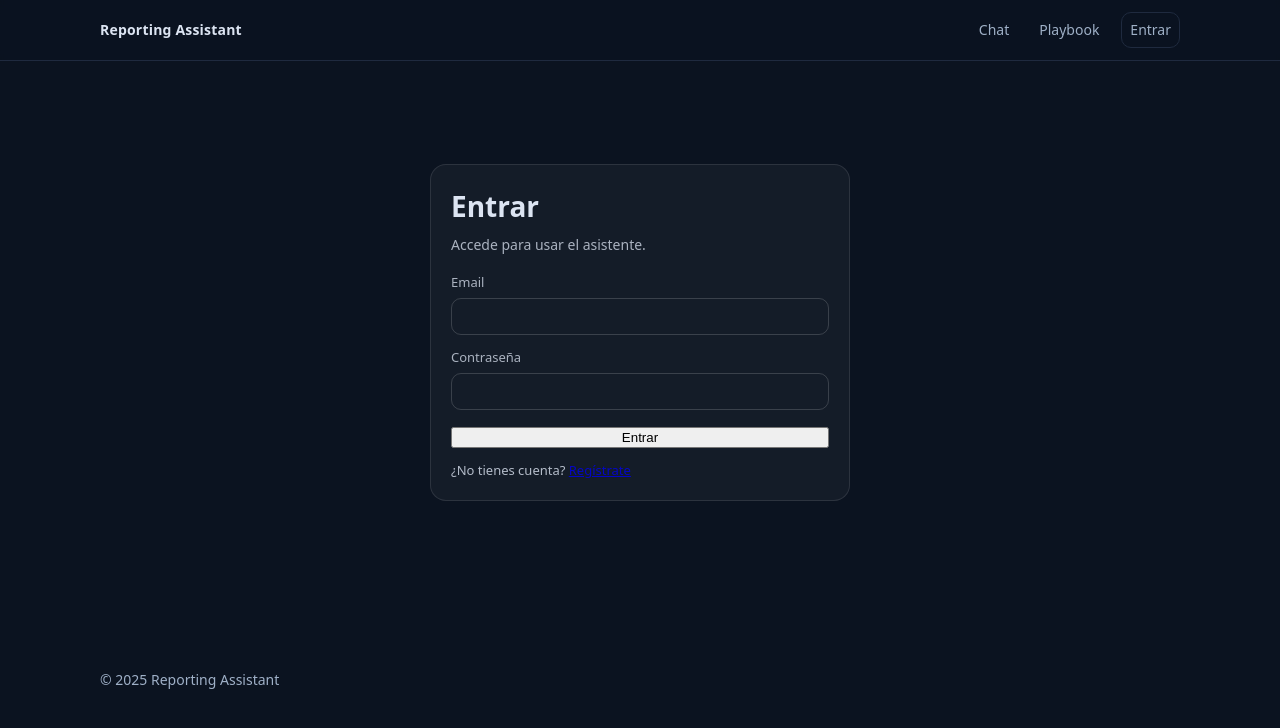
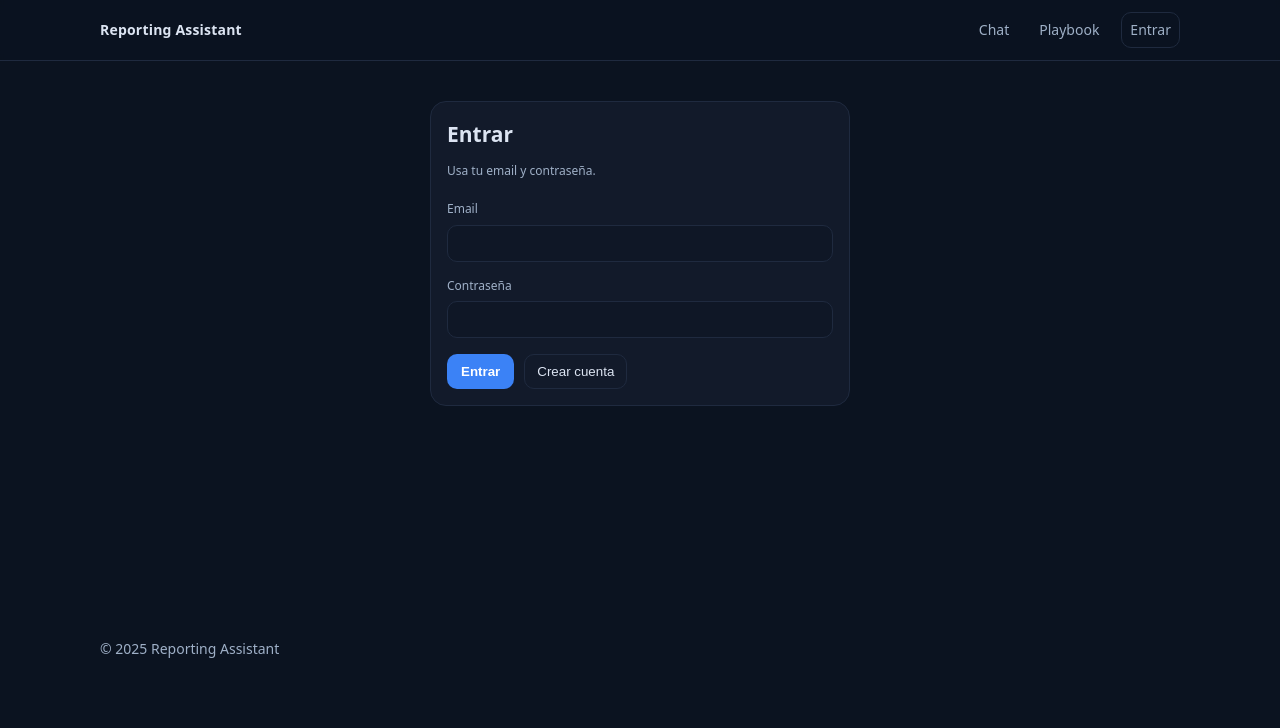
Before and after one commit to dsala1/reporting-assistant-starter, a Next.js app: page /login in a window 1280 px wide. Shown: the top 728 px of the page. Built offline with nearby package versions, Linux system fonts and the light colour scheme; no server answers.

Commit message:
Update page.js

```diff
--- a/app/login/page.js
+++ b/app/login/page.js
@@ -1,7 +1,83 @@
-// app/login/page.js
-import LoginForm from './LoginForm';
+'use client';
 
-export default function LoginPage() {
-  // Si no necesitas redirigir con ?next=... todavía, fija /chat
-  return <LoginForm next="/chat" />;
+import { useEffect, useState } from 'react';
+import Link from 'next/link';
+import { createClient } from '@supabase/supabase-js';
+
+const supabase = createClient(
+  process.env.NEXT_PUBLIC_SUPABASE_URL,
+  process.env.NEXT_PUBLIC_SUPABASE_ANON_KEY
+);
+
+export default function LoginPage(){
+  const [email,setEmail] = useState('');
+  const [password,setPassword] = useState('');
+  const [user,setUser] = useState(null);
+  const [loading,setLoading] = useState(true);
+  const [error,setError] = useState('');
+
+  useEffect(()=>{
+    let ignore=false;
+    (async()=>{
+      const { data } = await supabase.auth.getSession();
+      if(!ignore){
+        setUser(data.session?.user ?? null);
+        setLoading(false);
+      }
+    })();
+    const { data: sub } = supabase.auth.onAuthStateChange((_e,s)=>setUser(s?.user ?? null));
+    return ()=>sub?.subscription?.unsubscribe();
+  },[]);
+
+  const signIn = async (e)=>{
+    e.preventDefault();
+    setError('');
+    const { error } = await supabase.auth.signInWithPassword({ email, password });
+    if (error) setError(error.message);
+    else window.location.href = '/chat';
+  };
+
+  const signUp = async (e)=>{
+    e.preventDefault();
+    setError('');
+    const { error } = await supabase.auth.signUp({ email, password });
+    if (error) setError(error.message);
+    else window.location.href = '/chat';
+  };
+
+  if (loading) return null;
+
+  if (user) {
+    return (
+      <div className="container">
+        <div className="card" style={{maxWidth:420, margin:'40px auto'}}>
+          <h2 style={{marginBottom:12}}>Ya has iniciado sesión</h2>
+          <p className="help" style={{marginBottom:16}}>Puedes ir directamente al chat.</p>
+          <Link href="/chat" className="btn">Ir al chat</Link>
+        </div>
+      </div>
+    );
+  }
+
+  return (
+    <div className="container">
+      <form className="card" style={{maxWidth:420, margin:'40px auto'}} onSubmit={signIn}>
+        <h2 style={{marginBottom:12}}>Entrar</h2>
+        <p className="help" style={{marginBottom:16}}>Usa tu email y contraseña.</p>
+
+        <label className="help">Email</label>
+        <input className="input" type="email" value={email} onChange={e=>setEmail(e.target.value)} required style={{margin:'6px 0 12px'}} />
+
+        <label className="help">Contraseña</label>
+        <input className="input" type="password" value={password} onChange={e=>setPassword(e.target.value)} required style={{margin:'6px 0 16px'}} />
+
+        {error && <p className="help" style={{color:'#ffb4b4', marginBottom:10}}>{error}</p>}
+
+        <div style={{display:'flex', gap:10}}>
+          <button className="btn" type="submit">Entrar</button>
+          <button className="btn-ghost" type="button" onClick={signUp}>Crear cuenta</button>
+        </div>
+      </form>
+    </div>
+  );
 }
```
